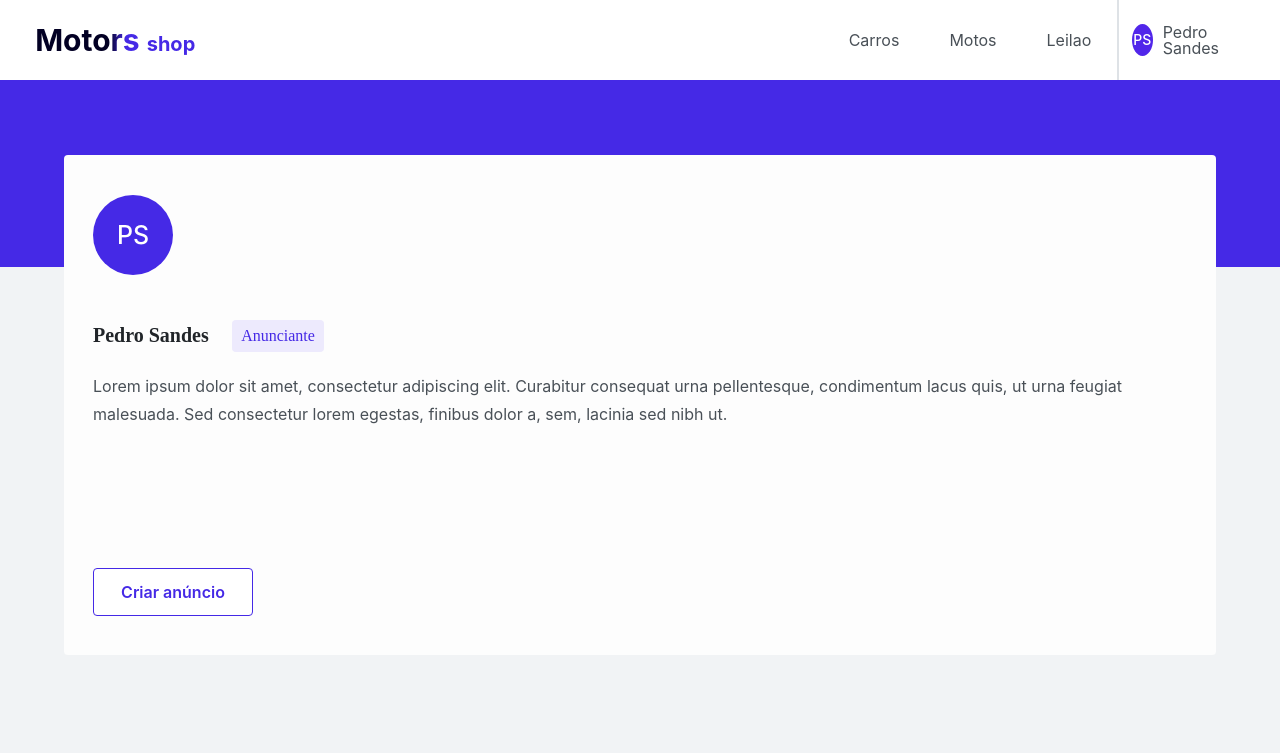
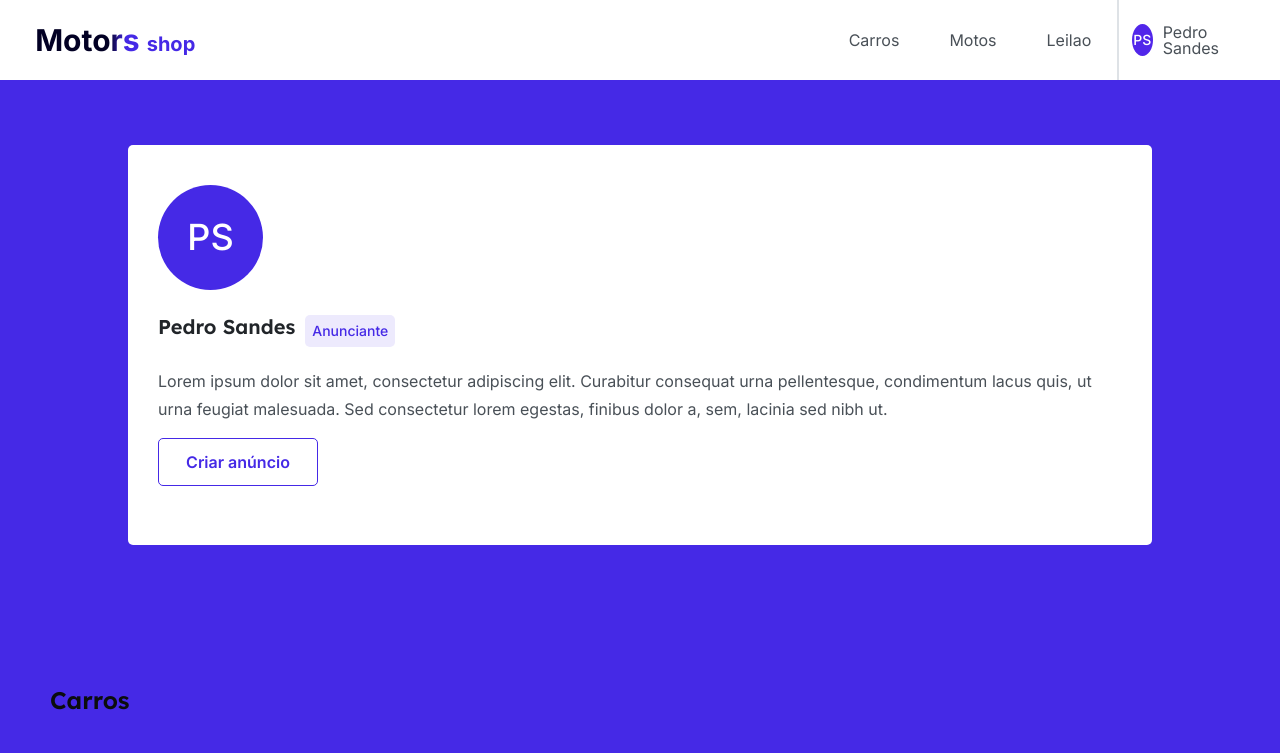
Before and after one commit to Mrdiskman/Motors_shop, a React (Create React App) app in the folder front_end/: page /userDashboard in a window 1280 px wide. Shown: the top 753 px of the page. Built offline with nearby package versions, Linux system fonts and the light colour scheme; grey boxes are pictures that could not be loaded.

Commit message:
Seller profile Page/Feat

```diff
--- a/front_end/src/components/announcerComponent/announcerCard.jsx
+++ b/front_end/src/components/announcerComponent/announcerCard.jsx
@@ -9,16 +9,16 @@ const BuildAnnouncerCard = ({ name, seller, descripition }) => {
 
   return (
     <AnnouncerCard>
-      <div>
+      <div className="containerDiv">
         <p className="sellerNameAbreviation">{nameAbreviation}</p>
-        <p className="sellerName">{name}</p>
-        <p className="sellerRole">Anunciante</p>
+        <div className="dataContainerAnnouncer">
+          <p className="sellerName">{name}</p>
+          <p className="sellerRole">Anunciante</p>
+        </div>
         <p className="sellerDescription">{descripition}</p>
       </div>
 
-      <button>
-        <p>Criar anúncio</p>
-      </button>
+      <button>Criar anúncio</button>
     </AnnouncerCard>
   );
 };
--- a/front_end/src/components/announcerComponent/announcerCard.style.js
+++ b/front_end/src/components/announcerComponent/announcerCard.style.js
@@ -1,131 +1,90 @@
 import styled from "styled-components";
 
 export const AnnouncerCard = styled.div`
+  @import url("https://fonts.googleapis.com/css2?family=Inter:wght@100;200;300;400;500;600;700&family=Lexend:wght@100;200;300;400;500;600;700;800;900&display=swap");
   display: flex;
+  padding-left: 30px;
+  padding-top: 40px;
+  padding-bottom: 35px;
+  padding-right: 25px;
   flex-direction: column;
-  align-items: flex-start;
-  padding: 40px 29px;
-  gap: 16px;
-  position: absolute;
-  width: 92%;
-  height: 500px;
-  left: 16px;
-  top: 145px;
-  background: var(--grey10);
-  border-radius: 4px;
+  width: 90%;
+  min-height: 400px;
+  height: fit-content;
+  background-color: var(--whitefixed);
+  border-radius: 5px;
+  margin-top: 65px;
 
   .sellerNameAbreviation {
-    width: 80px;
-    height: 80px;
-    background-color: var(--brand1);
+    display: flex;
+    width: 105px;
+    height: 105px;
     border-radius: 50%;
-    display: flex;
     justify-content: center;
     align-items: center;
-    color: var(--whitefixed);
+    background-color: var(--brand1);
     font-family: "Inter", sans-serif;
     font-weight: 500;
-    line-height: 39px;
-    font-size: 25px;
+    font-size: 36px;
+    line-height: 53px;
+    color: var(--whitefixed);
+  }
+  .dataContainerAnnouncer {
+    display: flex;
+    gap: 10px;
+    margin-bottom: 20px;
+    margin-top: 25px;
   }
 
   .sellerName {
-    position: absolute;
-    width: 92%;
-    height: 25px;
-    left: 29px;
-    top: 168px;
-
-    font-family: "Lexend";
-    font-style: normal;
+    font-family: "Lexend", sans-serif;
     font-weight: 600;
     font-size: 20px;
-    line-height: 25px;
-
+    line-height: 24px;
     color: var(--grey1);
   }
 
   .sellerRole {
     display: flex;
-    flex-direction: row;
     justify-content: center;
     align-items: center;
-    padding: 4px 8px;
-    gap: 10px;
-
-    position: absolute;
-    width: 92px;
+    border-radius: 5px;
+    width: 90px;
     height: 32px;
-    left: 168px;
-    top: 165px;
+    background-color: var(--brand4);
+    font-family: "Inter", sans-serif;
+    font-weight: 500;
+    font-size: 14px;
+    line-height: 24px;
     color: var(--brand1);
-
-    background: var(--brand4);
-    border-radius: 4px;
   }
 
   .sellerDescription {
-    position: absolute;
-    width: 78%;
-    height: 140px;
-    left: 29px;
-    top: 217px;
-    font-family: "Inter";
-    font-style: normal;
+    font-family: "Inter", sans-serif;
     font-weight: 400;
     font-size: 16px;
     line-height: 28px;
     color: var(--grey2);
+    margin-bottom: 15px;
   }
 
   button {
-    box-sizing: border-box;
     display: flex;
-    flex-direction: row;
     justify-content: center;
     align-items: center;
-    padding: 12px 28px;
-    gap: 10px;
     width: 160px;
     height: 48px;
     border: 1.5px solid var(--brand1);
-    border-radius: 4px;
-    flex: none;
-    order: 1;
-    flex-grow: 0;
-    background-color: var(--whitefixed);
-    margin-top: 373px;
-    position: absolute;
-
-    p {
-      width: 104px;
-      height: 0px;
-
-      font-family: "Inter";
-      font-style: normal;
-      font-weight: 600;
-      font-size: 16px;
-      line-height: 0px;
-
-      color: var(--brand1);
-      flex: none;
-      order: 0;
-      flex-grow: 0;
-    }
+    border-radius: 5px;
+    background-color: transparent;
+    color: var(--brand1);
+    font-family: "Inter", sans-serif;
+    font-weight: 600;
+    font-size: 16px;
   }
 
   @media screen and (min-width: 769px) {
-    position: absolute;
-    width: 90%;
-    height: 500px;
-    left: 5%;
-    top: 155px;
-
-    background: var(--grey10);
-    border-radius: 4px;
-
-    .sellerDescription {
-      width: 90%;
-    }
+    width: 80%;
+    margin-bottom: 100px;
   }
 `;
--- a/front_end/src/components/backgroundComponent/backgroundStyled.js
+++ b/front_end/src/components/backgroundComponent/backgroundStyled.js
@@ -1,6 +1,7 @@
 import styled from "styled-components";
 
 export const BackGroundStyle = styled.main`
+  @import url("https://fonts.googleapis.com/css2?family=Inter:wght@100;200;300;400;500;600;700&family=Lexend:wght@100;200;300;400;500;600;700;800;900&display=swap");
   min-height: 91vh;
   height: fit-content;
   width: 100%;
@@ -11,6 +12,17 @@ export const BackGroundStyle = styled.main`
     #f1f3f5 100%
   );
   padding-bottom: 50px;
+  .titleHome {
+    width: 100%;
+    font-family: "Lexend", sans-serif;
+    font-weight: 600;
+    font-size: 24px;
+    line-height: 30px;
+    color: var(--grey0);
+    padding-left: 50px;
+    padding-bottom: 40px;
+    padding-top: 40px;
+  }
   @media (min-width: 769px) {
     background-image: linear-gradient(
       180deg,
--- a/front_end/src/components/carouselComponent/styles.js
+++ b/front_end/src/components/carouselComponent/styles.js
@@ -1,9 +1,11 @@
 import styled from "styled-components";
 
 export const CarouselStyles = styled.div`
-  .styles-module_sliderBase__swkx1 {
+    .styles-module_sliderBase__swkx1 {
     .styles-module_slider__o0fqa {
       gap: 50px;
     }
   }
+  padding-left: 25px;
+  padding-right: 25px;
 `;
--- a/front_end/src/components/headerComponent/headerStyle.js
+++ b/front_end/src/components/headerComponent/headerStyle.js
@@ -44,7 +44,7 @@ export const HeaderStyle = styled.header`
   }
   @media (min-width: 769px) {
     display: flex;
-    width: 100vw;
+    width: 100%;
     justify-content: center;
     align-items: center;
     gap: 0px;
--- a/front_end/src/components/vehicleCardComponent/vehicleCardComponent.style.js
+++ b/front_end/src/components/vehicleCardComponent/vehicleCardComponent.style.js
@@ -1,6 +1,7 @@
 import styled from "styled-components";
 
 export const VehicleCard = styled.div`
+  @import url("https://fonts.googleapis.com/css2?family=Inter:wght@100;200;300;400;500;600;700&display=swap");
   display: flex;
   flex-direction: column;
   width: 312px;
@@ -9,12 +10,39 @@ export const VehicleCard = styled.div`
   :hover {
     .div_img {
       border: 3px solid #4529e6;
+      border-radius: 5px;
       img {
-        width: 89%;
+        width: 90%;
       }
     }
   }
-
+  .titleCarrousel {
+    font-family: "Lexend", sans-serif;
+    font-weight: 600;
+    font-size: 16px;
+    line-height: 20px;
+    color: var(--grey1);
+  }
+  .descriptionCarrousel {
+    font-family: "Inter", sans-serif;
+    font-weight: 400;
+    font-size: 14px;
+    line-height: 24px;
+    color: var(--grey2);
+  }
+  .miniatureCarrousel {
+    font-family: "Inter", sans-serif;
+    font-weight: 500;
+    font-size: 14px;
+    color: var(--whitefixed);
+  }
+  .nameAnnouncer {
+    font-family: "Inter", sans-serif;
+    font-weight: 500;
+    font-size: 14px;
+    line-height: 24px;
+    color: var(--grey2);
+  }
   .div_img {
     width: 312px;
     height: 154px;
@@ -95,7 +123,20 @@ export const VehiclePrice = styled.div`
     align-items: center;
     justify-content: flex-start;
     gap: 10px;
-
+    .numbers {
+      font-family: "Inter", sans-serif;
+      font-weight: 500;
+      font-size: 14px;
+      line-height: 24px;
+      color: var(--brand1);
+    }
+    .price {
+      font-family: "Lexend", sans-serif;
+      font-weight: 600;
+      font-size: 16px;
+      line-height: 20px;
+      color: var(--grey1);
+    }
     .km_div {
       display: flex;
       justify-content: center;
--- a/front_end/src/pages/UserDashboard/UserDashboard.jsx
+++ b/front_end/src/pages/UserDashboard/UserDashboard.jsx
@@ -7,22 +7,23 @@ import { carsData } from "../../components/vehicleCardComponent/carsDatabase";
 import { motorcyclesData } from "../../components/vehicleCardComponent/motorcyclesDatabase";
 import BuildVehicleCard from "../../components/vehicleCardComponent/vehicleCard";
 import { database } from "../../database";
+import { DivStylesAnnounce } from "./userDashBoardStyle";
 
 const UserDashboard = () => {
   return (
     <>
       <Header />
       <BackGroundStyle>
+        <DivStylesAnnounce>
           <BuildAnnouncerCard
             name={database.user.name}
             seller={database.user.seller}
             descripition={database.user.descripition}
           />
-      </BackGroundStyle>
-
-      <h2 className="TitleHome" id="cars">
+        </DivStylesAnnounce>
+        <p className="titleHome" id="cars">
             Carros
-      </h2>
+          </p>
         <CarouselComponent>
           {carsData.map((car, index) => (
             <BuildVehicleCard
@@ -37,9 +38,10 @@ const UserDashboard = () => {
             />
           ))}
         </CarouselComponent>
-      <h2 className="TitleHome" id="motos">
+
+        <p className="titleHome" id="motos">
           Motos
-      </h2>
+        </p>
         <CarouselComponent>
           {motorcyclesData.map((moto, index) => (
             <BuildVehicleCard
@@ -54,6 +56,8 @@ const UserDashboard = () => {
             />
           ))}
         </CarouselComponent>
+      </BackGroundStyle>
+
       <Footer />
     </>
   );
--- /dev/null
+++ b/front_end/src/pages/UserDashboard/userDashBoardStyle.js
@@ -0,0 +1,10 @@
+import styled from "styled-components";
+
+export const DivStylesAnnounce = styled.div`
+  @import url("https://fonts.googleapis.com/css2?family=Inter:wght@100;200;300;400;500;600;700&family=Lexend:wght@100;200;300;400;500;600;700;800;900&display=swap");
+  display: flex;
+  justify-content: center;
+  flex-direction: column;
+  align-items: center;
+  width: 100%;
+`;
--- a/front_end/src/routes/index.jsx
+++ b/front_end/src/routes/index.jsx
@@ -1,6 +1,6 @@
 import { Route, Routes } from "react-router-dom";
 import AnnouncerDashboard from "../pages/AnnouncerDashboard/AnnouncerDashboard";
-import Home from "../pages/Home/Home";
+import Home from "../pages/home/Home";
 import Login from "../pages/Login/Login";
 import Register from "../pages/Register/Register";
 import UserDashboard from "../pages/UserDashboard/UserDashboard";
@@ -8,7 +8,6 @@ import AnnounceDetailPage from "../pages/viewAnnounceDetailPage/announceDetailPa
 
 const RoutesMain = () => (
   <Routes>
-    <Route path="/home" element={<Home />} />
     <Route path="/login" element={<Login />} />
     <Route path="/register" element={<Register />} />
     <Route path="/" element={<Home />} />
```
Also changed, not shown: front_end/src/components/vehicleCardComponent/vehicleCard.jsx (+7 -7 lines). Lines whose indentation alone changed are shown as unchanged.
